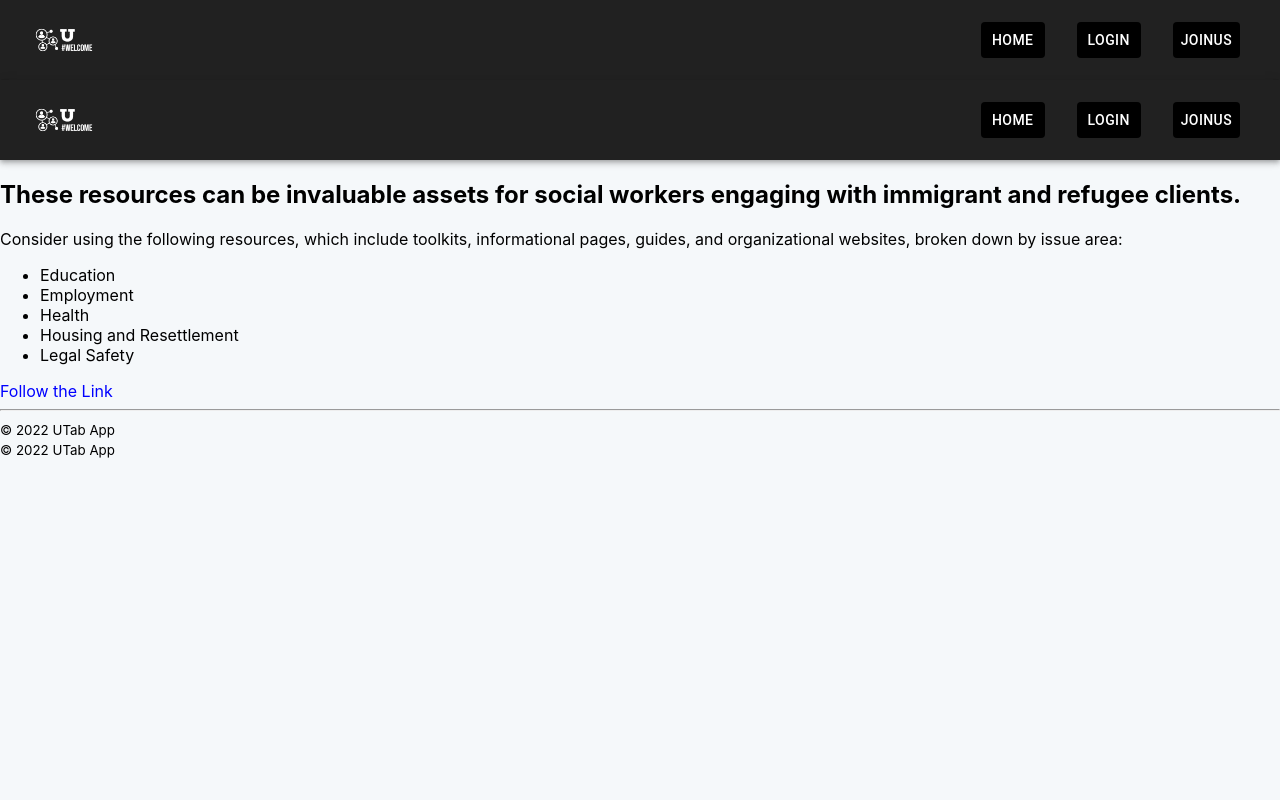
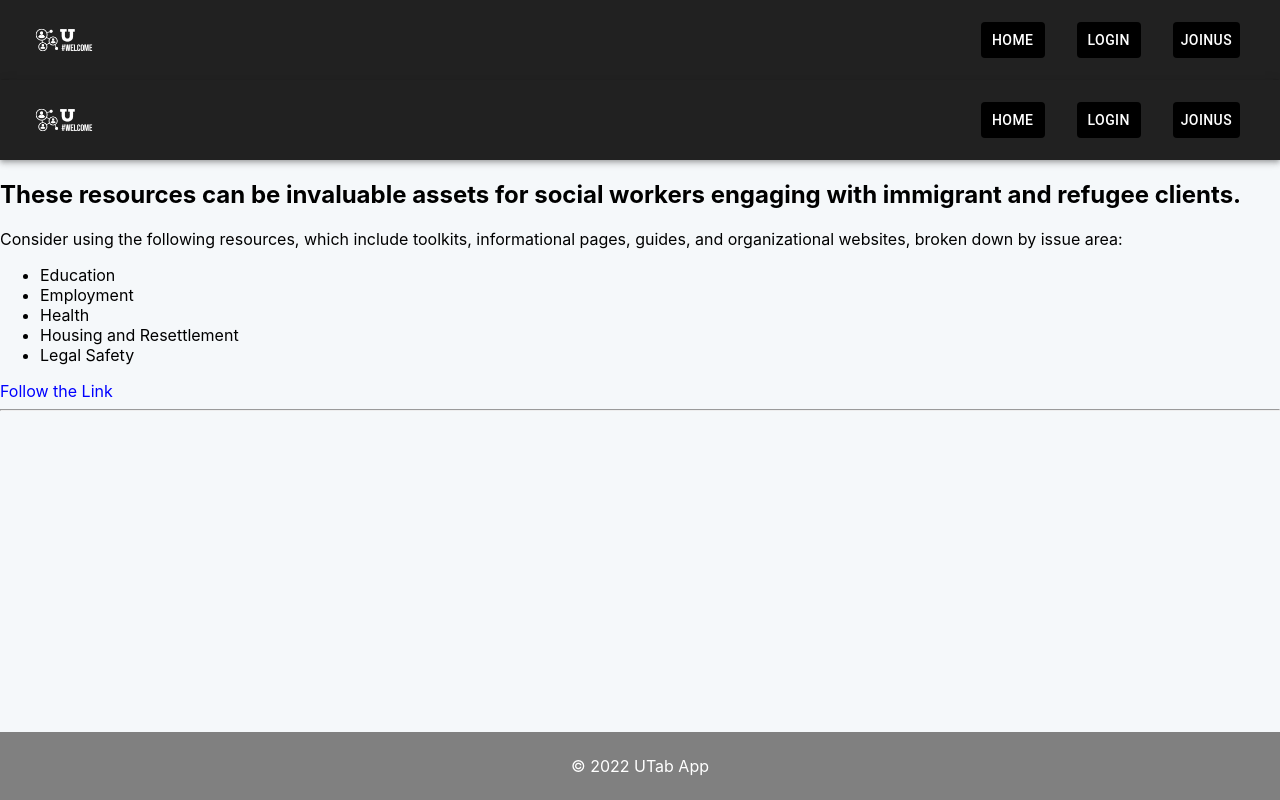
Before and after one commit to avspeed/Reddish-Egret-Practicum, a Next.js app: page /mainPageSections/Resources in a window 1280 px wide. Built offline with nearby package versions, Linux system fonts and the light colour scheme; no server answers.

Commit message:
styling footer

```diff
--- a/components/mainPage/Footer.js
+++ b/components/mainPage/Footer.js
@@ -1,11 +1,25 @@
+import { Box } from "@mui/material";
 import React from "react";
 
 
 const Footer = () => {
   return (
-    <footer> <small>&copy; 2022 UTab App</small></footer>
+    <Box component="footer" sx={{
+       py: 3,
+    position: "fixed",
+      left: 0,
+      bottom: 0,
+      width: "100%",
+      backgroundColor: "gray",
+      color: "white",
+      textAlign: "center"
+      }}>&copy; 2022 UTab App</Box>
+
 
   );
 };
 
 export default Footer;
+
+
+ // <footer> <small>&copy; 2022 UTab App</small></footer>
```
